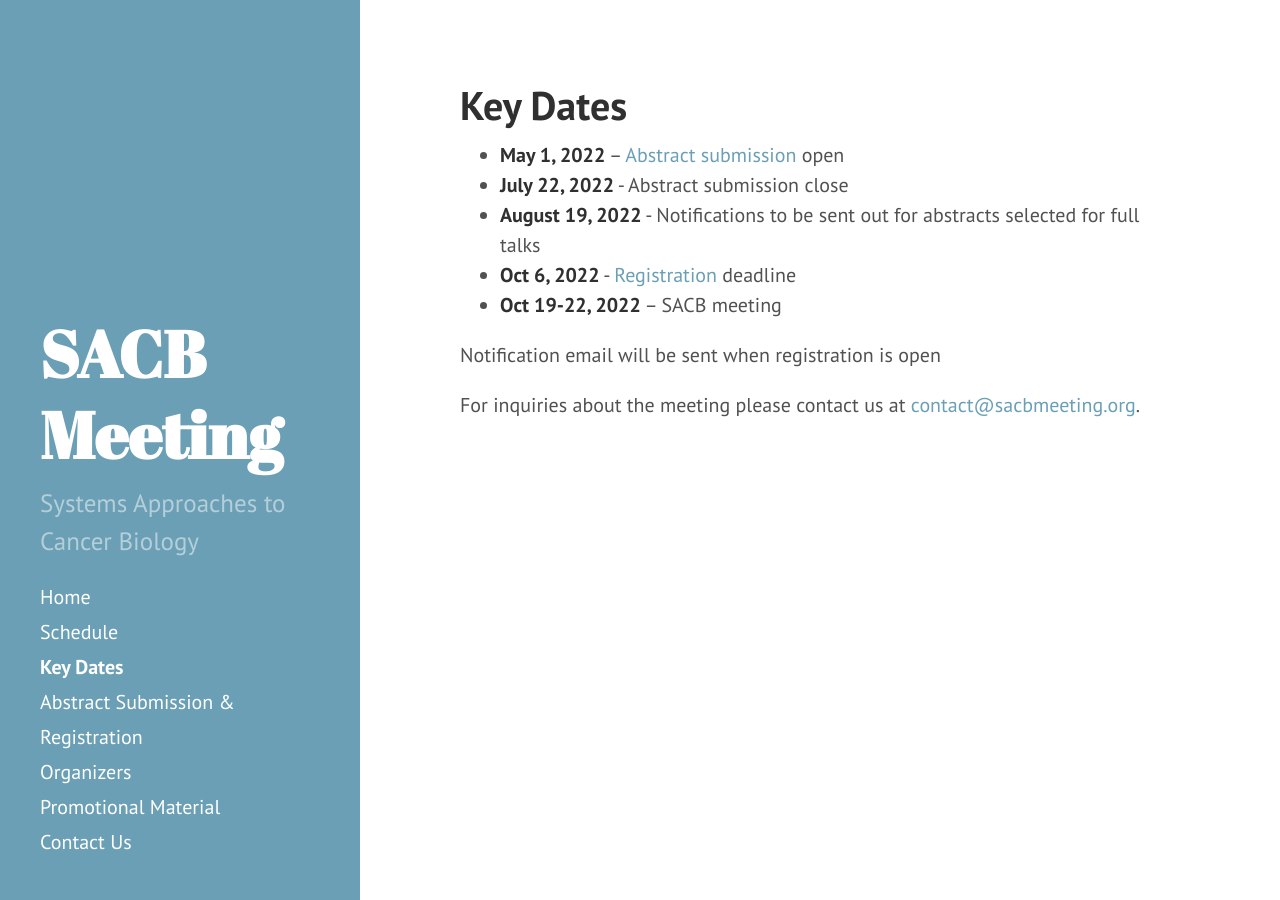
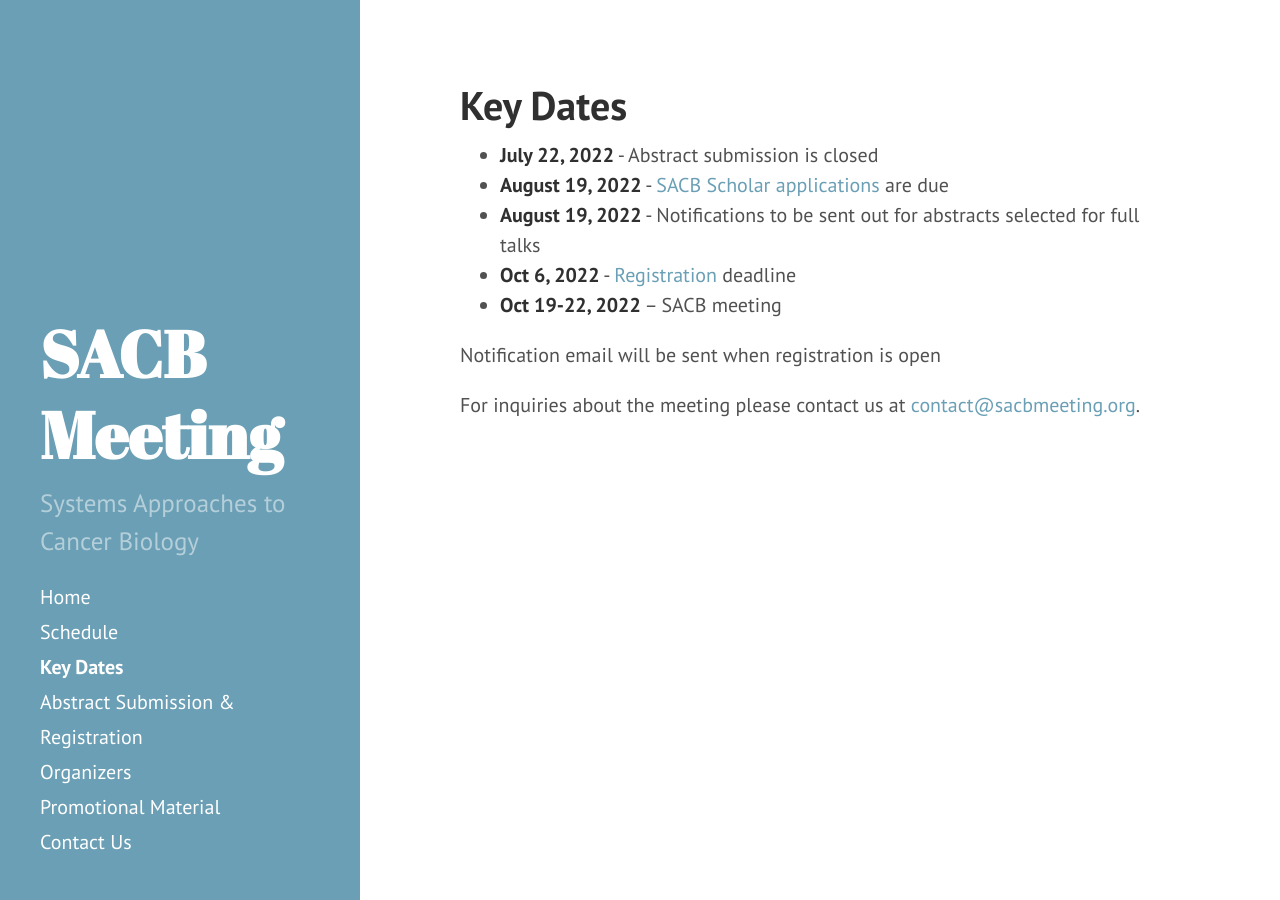
Before and after one commit to AECCSB/sacb-meeting, a Jekyll site: the page built from keydates.md, in a window 1280 px wide. Built offline with Jekyll 4.4.1, drawn with Linux system fonts in a browser that asks for light colours.

Commit message:
Update keydates.md

```diff
--- a/keydates.md
+++ b/keydates.md
@@ -3,8 +3,8 @@ title: Key Dates
 layout: page
 ---
 
-- **May 1, 2022** – [Abstract submission](https://forms.gle/gAoWMTB9PK5ysncP6) open
-- **July 22, 2022** - Abstract submission close
+- **July 22, 2022** - Abstract submission is closed
+- **August 19, 2022** - [SACB Scholar applications](tinyurl.com/y7afr93e) are due
 - **August 19, 2022** - Notifications to be sent out for abstracts selected for full talks
 - **Oct 6, 2022** - [Registration](https://mbl.ungerboeck.com/prod/emc00/register.aspx?OrgCode=10&EvtID=17894&AppCode=REG&CC=122060203651) deadline
 - **Oct 19-22, 2022** – SACB meeting
```
